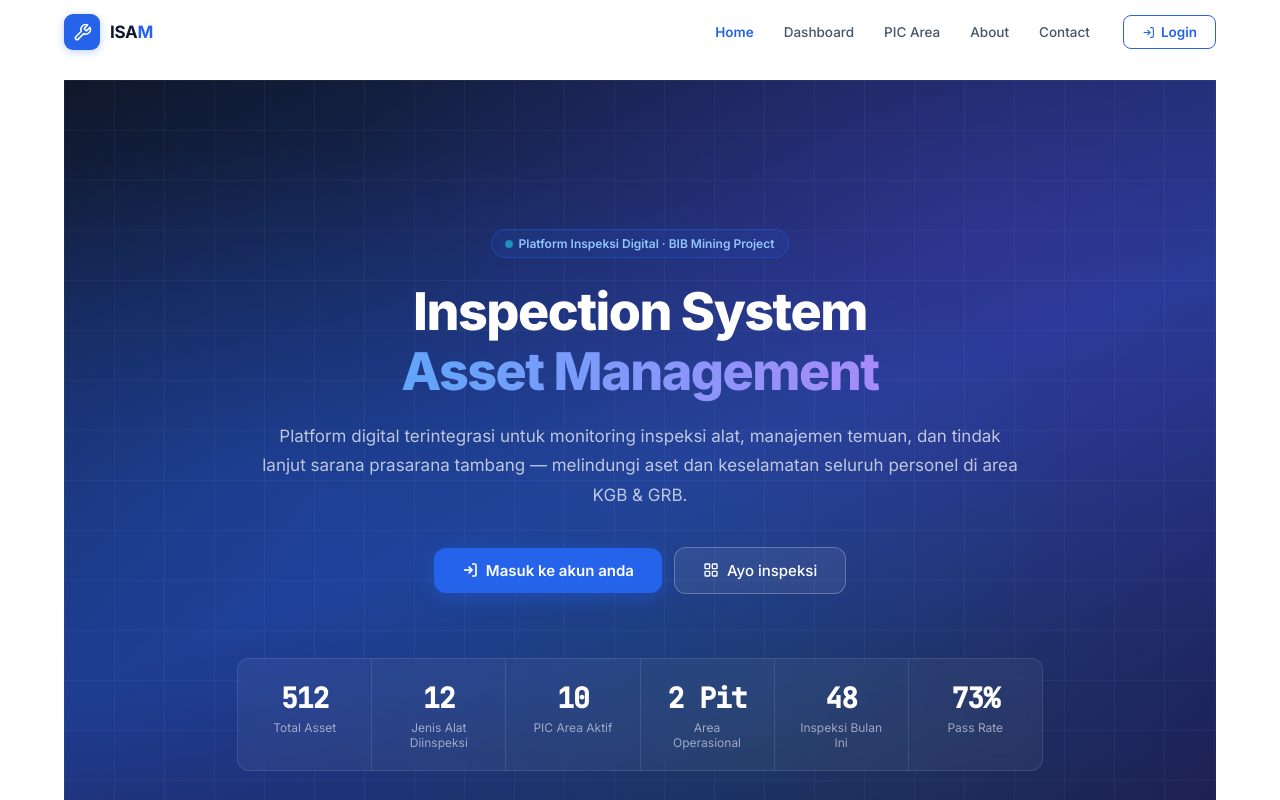
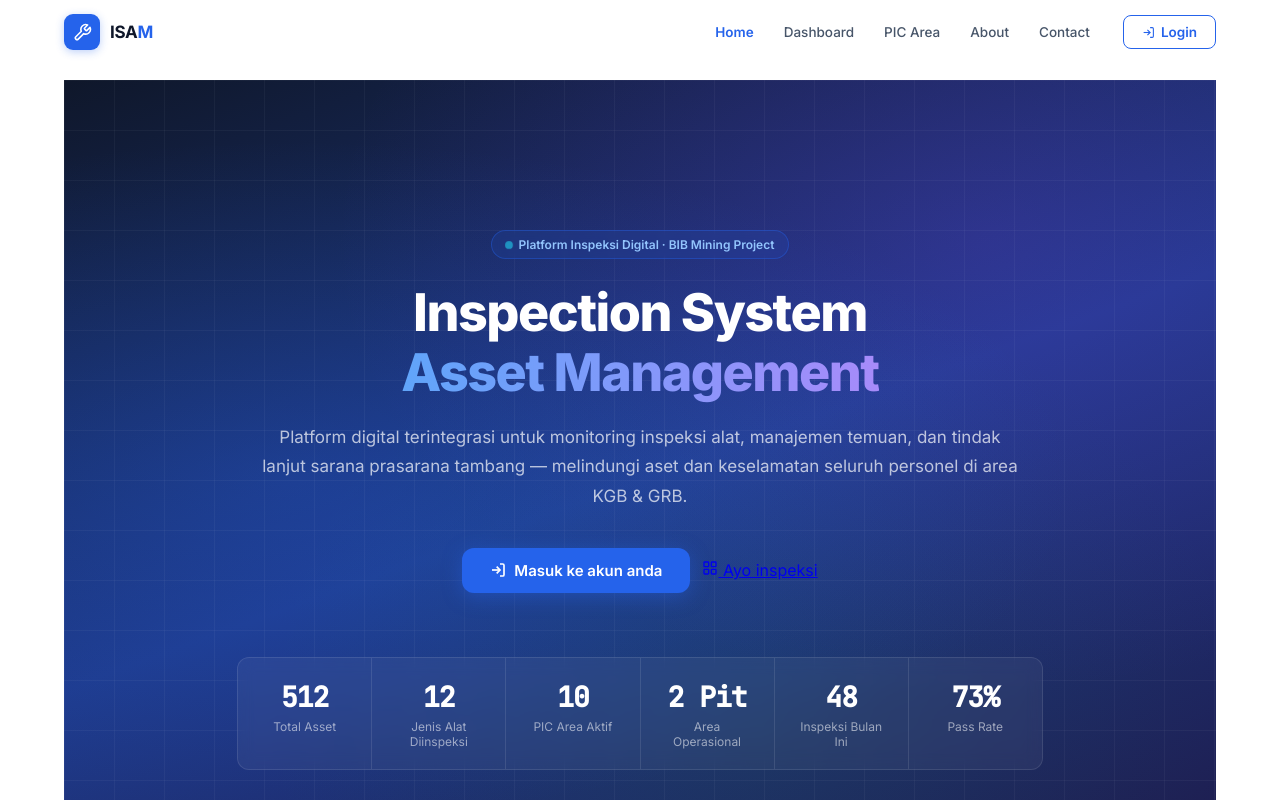
Before and after one commit to ISAMCKBIB/v01, a plain HTML site: page index.html in a window 1280 px wide. Shown: the top 800 px of the page. Drawn offline with Linux system fonts and the light colour scheme.

Commit message:
Update index.html

```diff
--- a/index.html
+++ b/index.html
@@ -93,7 +93,7 @@
           </svg>
           Masuk ke akun anda
         </a>
-        <a class="btn-hero-secondary" onclick="scrollSec('dashboard')">
+        <a class="inspeksi-link" href="https://isamckbib.github.io/System_inspeksi/form-inspeksi.html" target="_blank" rel="noopener">
           <svg width="16" height="16" viewBox="0 0 24 24" fill="none" stroke="currentColor" stroke-width="2">
             <rect x="3" y="3" width="7" height="7" rx="1"/>
             <rect x="14" y="3" width="7" height="7" rx="1"/>
```
